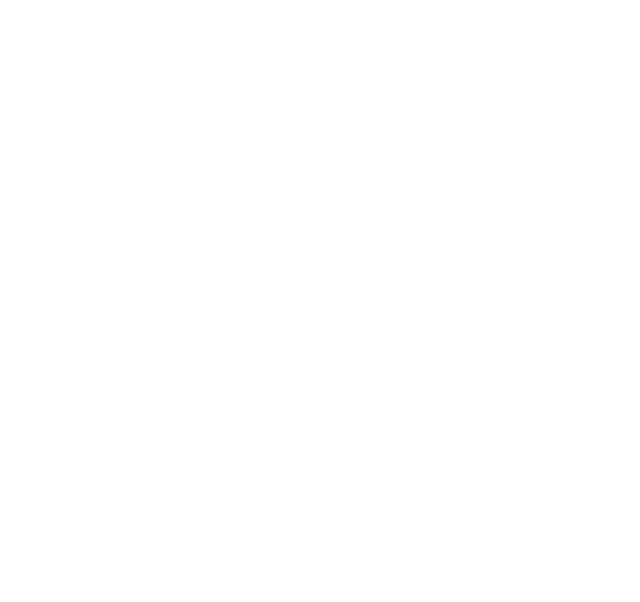
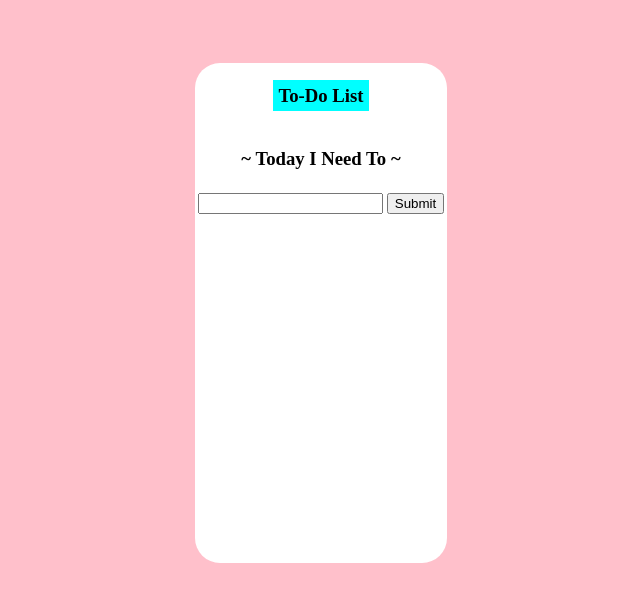
Before and after one commit to dts-kominfo-rea2a/challenge-08-yogatofan, a website: page index.html in a window 1280 px wide. Shown: the whole page, without its empty margins (319-959 px from the left). Drawn offline with Linux system fonts and the light colour scheme.

Commit message:
challenge: JS DOM

```diff
--- a/index.html
+++ b/index.html
@@ -6,36 +6,92 @@
     <meta name="viewport" content="width=device-width, initial-scale=1.0" />
     <title>Challenge - DOM</title>
   </head>
-  <body>
-    <div id="app">
+  <body style="background-color: pink">
+    <div
+      id="app"
+      style="
+        background-color: white;
+        min-height: 500px;
+        width: 20%;
+        margin: 0 auto;
+        border-radius: 25px;
+        margin-top: 5%;
+      "
+    >
+      <table style="width: 100%">
+        <tr>
           <!-- TODO: Buatlah sebuah header dengan id todo-title -->
+          <td align="center">
+            <h3 id="todo-title">
+              <span style="background-color: cyan; padding: 5px 5px"
+                >To-Do List</span
+              >
+            </h3>
+          </td>
+        </tr>
+        <tr>
           <!-- TODO: Buatlah sebuah subtitle dengan id todo-subtitle -->
-
+          <td align="center">
+            <h3 id="todo-subtitle">~ Today I Need To ~</h3>
+          </td>
+        </tr>
+        <tr>
+          <td align="center">
             <!-- Section: input -->
             <!-- TODO: Buatlah sebuah input bertipe text dengan id todo-input -->
             <!-- TODO: Buatlah sebuah button dengan id todo-submit -->
-
+            <input type="text" id="todo-input" />
+            <button id="todo-submit">Submit</button>
+          </td>
+        </tr>
+        <tr>
+          <td>
             <!-- Section output -->
             <!-- TODO: Buatlah sebuah <ul> dengan id todo-output -->
+            <ul id="todo-output" style="margin-top: 20px"></ul>
+          </td>
+        </tr>
+      </table>
     </div>
 
     <!-- ! Untuk tantangan ini, script jangan diubah ke external js yah ! -->
     <script>
       // TODO: Deklarasi variable sesuai dengan kebutuhan di sini
-      let button;
-      let input;
-      let output;
+      let button = document.querySelector("#todo-submit");
+      let input = document.querySelector("#todo-input");
+      let output = document.querySelector("#todo-output");
 
       // TODO: Buatlah sebuah fungsi dengan nama fnClickHandler
       // Fungsi yang digunakan untuk menambahkan tulisan
       // Jangan ubah cara deklarasi fungsinya, cukup isi saja
-      function fnClickHandler(toDoItem) {}
+      function fnClickHandler(toDoItem) {
+        output.appendChild(createElement(toDoItem));
+      }
+
+      function createElement(name) {
+        let li = document.createElement("li");
+        li.textContent = name;
+        li.className = "list-item";
+        return li;
+      }
 
       // TODO: register event onclick / addEventListener untuk button
       // akan menjalankan fungsi fnClickHandler
+      button.addEventListener("click", () => {
+        const val = input.value;
+        fnClickHandler(val);
+        input.value = "";
+      });
 
       // TODO: register event onkeypress / addEventListener untuk input
       // sehingga saat di input ditekan enter akan menjalankan fungsi fnClickHandler juga
+      input.addEventListener("keypress", (event) => {
+        if (event.key === "Enter") {
+          const val = input.value;
+          fnClickHandler(val);
+          input.value = "";
+        }
+      });
     </script>
   </body>
 </html>
```
Lines whose indentation alone changed are shown as unchanged.
